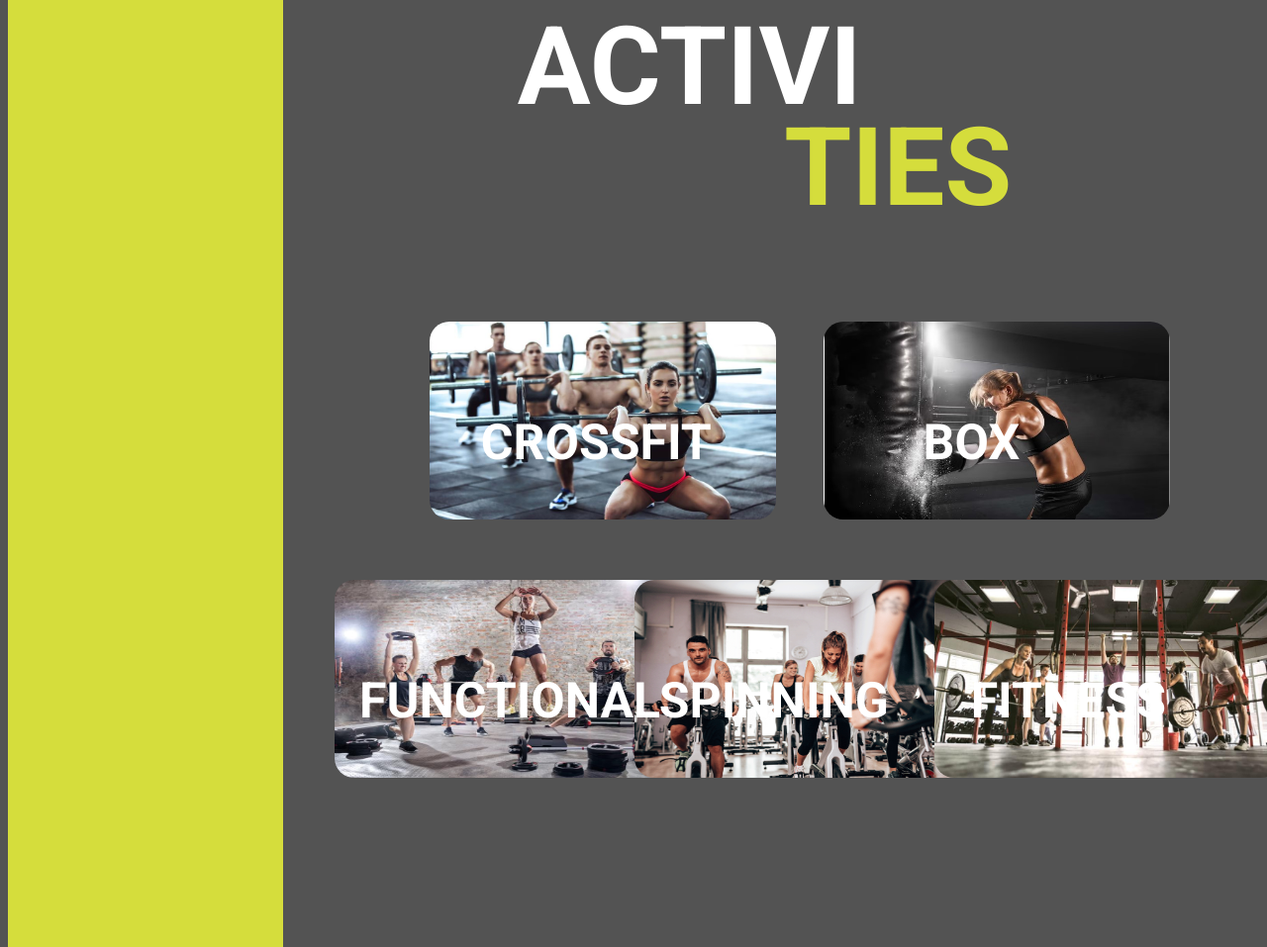
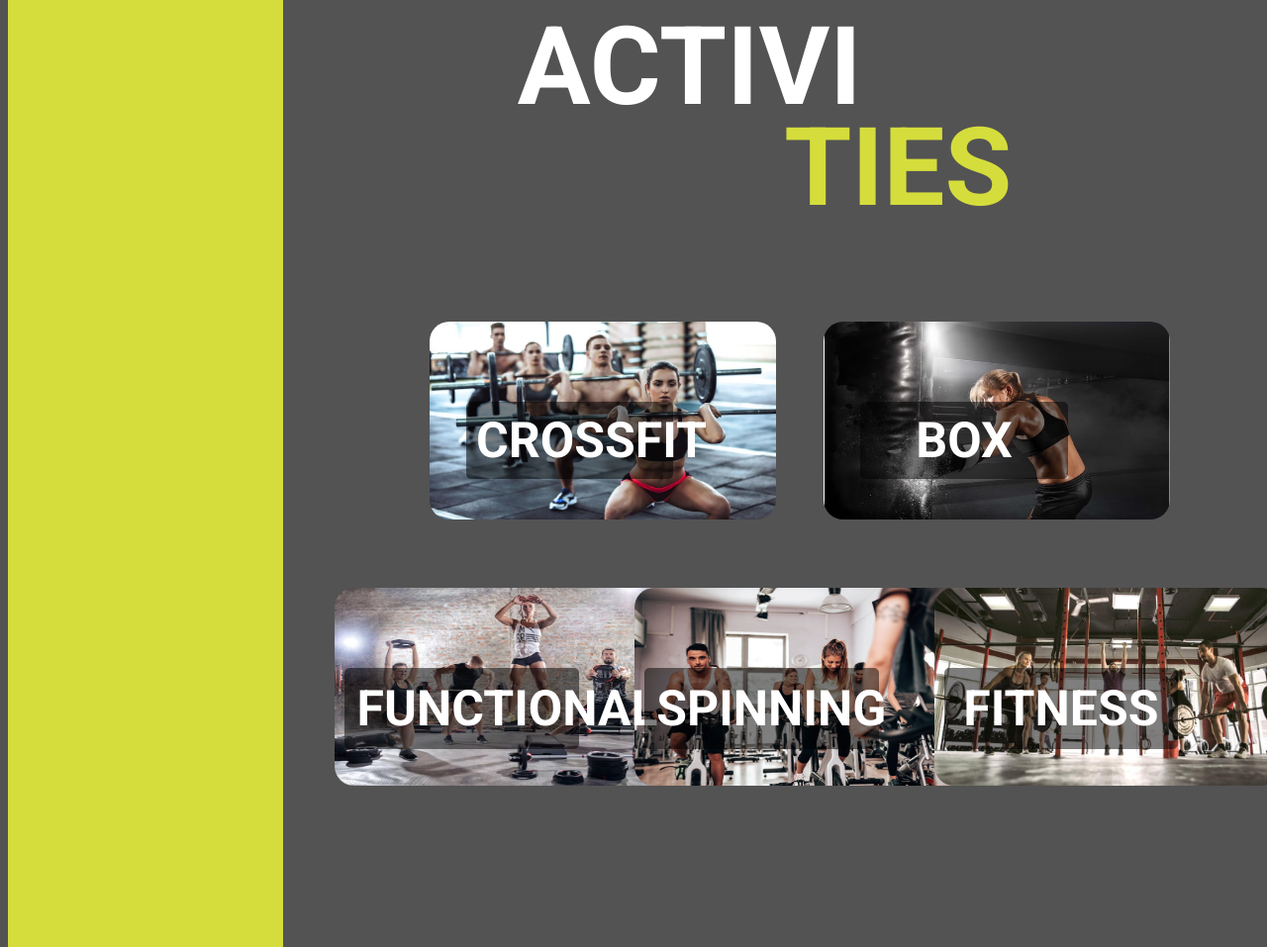
Before and after one commit to EstrellaGustavo/BaSP-M2023, a plain HTML site: page Week-03/index.html in a window 1280 px wide. Shown: the part 2736-3693 px from the top of the page at 99% size. Drawn offline with Linux system fonts and the light colour scheme; files that its build step writes are made by us from their sources; files whose address does not match are found by name.

Commit message:
BaSP-W03-2023: Add shadow behind features elements

```diff
--- /dev/null
+++ b/Week-03/Style - copia.css
@@ -0,0 +1,22 @@
+@import url('https://fonts.googleapis.com/css2?family=Roboto:wght@700&display=swap');
+*{
+    font-family: 'Roboto', sans-serif;
+    width: 1512px;
+    height: 6237px;
+}
+body{
+    background-color:#535353;
+}
+.imagenSup{
+    filter: brightness(0.5);
+    width: 102.86px;
+    height: 95px;
+    margin-left: 0;
+    margin-top: 0;
+    float: left;
+}
+h1{
+    color:#E3EC39;
+    font-size: 45px;
+    float: left;
+}
--- a/Week-03/Style.css
+++ b/Week-03/Style.css
@@ -143,13 +143,13 @@ h1{
     margin-left: 24%;
     font-size: 110px;
 }
-
 .Features div{
     margin-left: 10%;
     display: inline-block;
     width: 35%;
     align-self: center;
     padding-bottom: 75px;
+    position: relative;
 }
 .Features img{
     filter: brightness(0.5);
@@ -161,7 +161,6 @@ h1{
 .Features h3{
     position: relative;
     color: #D5DD3C;
-    position: relative;
     margin-top: -46.5%;
     margin-left: -5%;
     font-size: 50px;
@@ -280,19 +279,25 @@ h1{
     text-align: center;
     color: #ffffff;
     position: relative;
-    margin-top: -45%;
-    margin-left: 21%;
+    margin-top: -50%;
+    margin-left: 15%;
     font-size: 50px;
     text-transform: uppercase;
+    border-radius: 5px;
+    background-color:hsl(0, 0%, 0%, 50%);
+    padding: 10px;
 }
 .Block3 h3{
     text-align: center;
     color: #ffffff;
     position: relative;
-    margin-top: -45%;
-    margin-left: 10%;
+    margin-top: -50%;
+    margin-left: 4%;
     font-size: 50px;
     text-transform: uppercase;
+    border-radius: 5px;
+    background-color:hsl(0, 0%, 0%, 50%);
+    padding: 5%;
 }
 .H2-9{
     color: #ffffff;
--- a/Week-03/index.html
+++ b/Week-03/index.html
@@ -1,7 +1,7 @@
 <!DOCTYPE html>
 <html lang="en">
     <head>
-        <link rel="stylesheet" type="text/css" href="Week-03/Style.css">
+        <link rel="stylesheet" type="text/css" href="C:\Users\User\OneDrive\Escritorio\BaSP-M2023\Week-03\Style.css">
         <meta charset="UTF-8">
         <meta http-equiv="X-UA-Compatible" content="IE=edge">
         <meta name="viewport" content="width=device-width, initial-scale=1.0">
@@ -61,7 +61,7 @@
                 <p>Pick which one is best for you</p>
             </div>
             <div>
-                <img class="ImgContact" src="Imagenes/conttact-pic.png">
+                <img src="Imagenes/conttact-pic.png">
                 <h3>Contact and Suggestions</h3>
                 <p>Your opinion is important to us, it helps us improve</p>
             </div>
```
